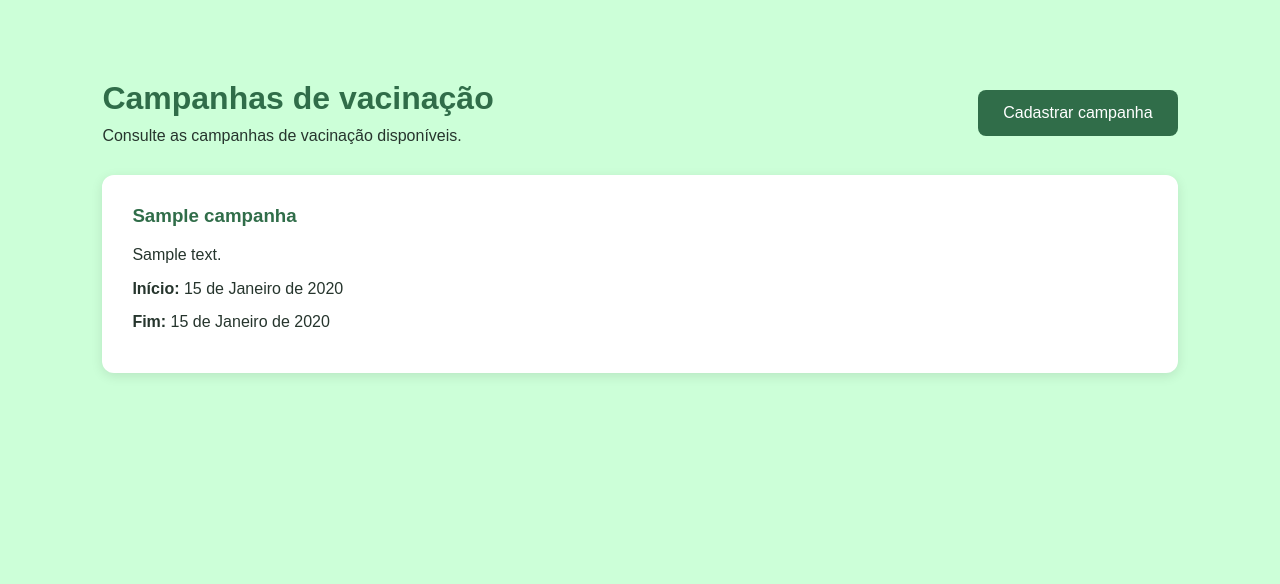
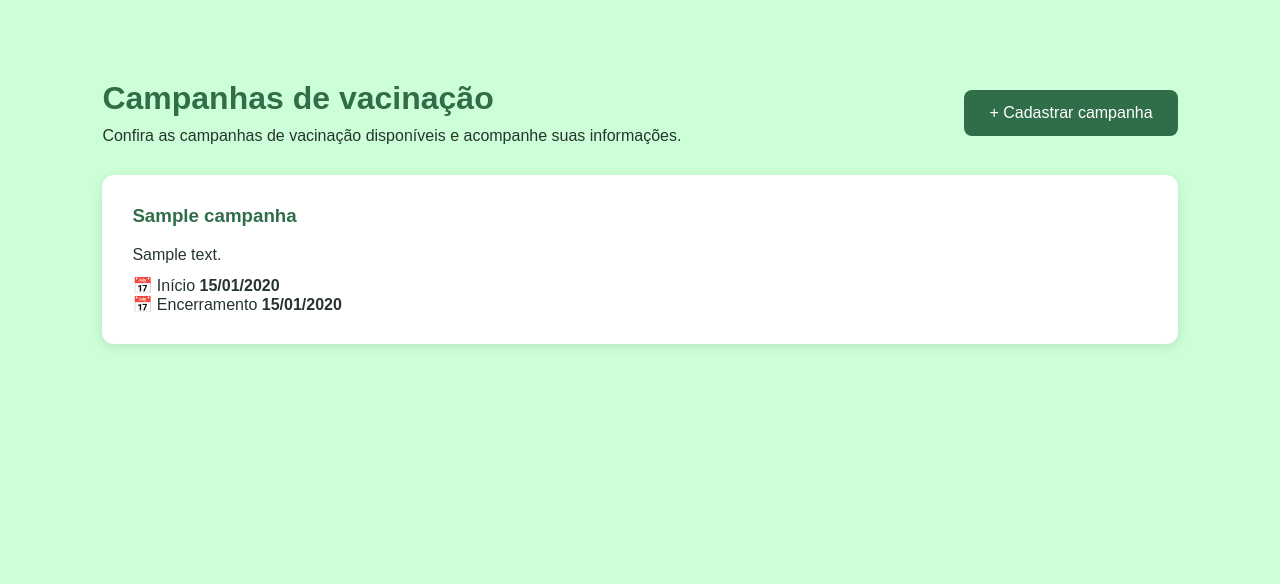
Before and after one commit to jullyapinheiro1-web/SaudeConectada, a Django app: page /campanhas/ in a window 1280 px wide. Shown: the part 69-653 px from the top of the page. Run offline with Django 5.2, Linux system fonts and the light colour scheme; tables that the repository leaves empty hold one stand-in row (values such as "Sample post").

Commit message:
Melhorar página de campanhas de vacinação

```diff
--- a/templates/principal/campanhas.html
+++ b/templates/principal/campanhas.html
@@ -1,71 +1,83 @@
 {% extends 'principal/base.html' %}
-
 
 {% block title %}
 Campanhas | Saúde Conectada
 {% endblock %}
 
-
 {% block content %}
 
 <section class="pagina">
 
+<!-- Cabeçalho da página -->
 <div class="titulo-pagina">
 
     <div>
-
-            <h1>
-                Campanhas de vacinação
-            </h1>
+        <h1>Campanhas de vacinação</h1>
 
         <p>
-                Consulte as campanhas de vacinação disponíveis.
+            Confira as campanhas de vacinação disponíveis
+            e acompanhe suas informações.
         </p>
-
     </div>
 
-
-        <a href="{% url 'admin:principal_campanha_add' %}"
-           class="botao">
-
-            Cadastrar campanha
-
+    <a href="{% url 'admin:principal_campanha_add' %}" class="botao">
+        + Cadastrar campanha
     </a>
 
 </div>
 
 
+<!-- Lista de campanhas -->
 <div class="cards">
 
     {% for campanha in campanhas %}
 
-            <div class="card">
+        <article class="card">
+
+            <div class="card-conteudo">
 
                 <h3>
                     {{ campanha.nome }}
                 </h3>
 
-                <p>
+                <p class="descricao">
                     {{ campanha.descricao }}
                 </p>
 
-                <p>
-                    <strong>Início:</strong>
-                    {{ campanha.data_inicio }}
-                </p>
+                <div class="datas">
+
+                    <div>
+                        <span>📅 Início</span>
+                        <strong>
+                            {{ campanha.data_inicio|date:"d/m/Y" }}
+                        </strong>
+                    </div>
+
+                    <div>
+                        <span>📅 Encerramento</span>
+                        <strong>
+                            {{ campanha.data_fim|date:"d/m/Y" }}
+                        </strong>
+                    </div>
+
+                </div>
+
+            </div>
+
+        </article>
+
+    {% empty %}
+
+        <div class="card vazio">
+
+            <h3>Nenhuma campanha cadastrada</h3>
 
             <p>
-                    <strong>Fim:</strong>
-                    {{ campanha.data_fim }}
+                No momento, não existem campanhas de vacinação
+                disponíveis.
             </p>
 
         </div>
-
-        {% empty %}
-
-            <p>
-                Nenhuma campanha cadastrada.
-            </p>
 
     {% endfor %}
 
```
Also changed, not shown: requirements.txt (added). Lines whose indentation alone changed are shown as unchanged.
